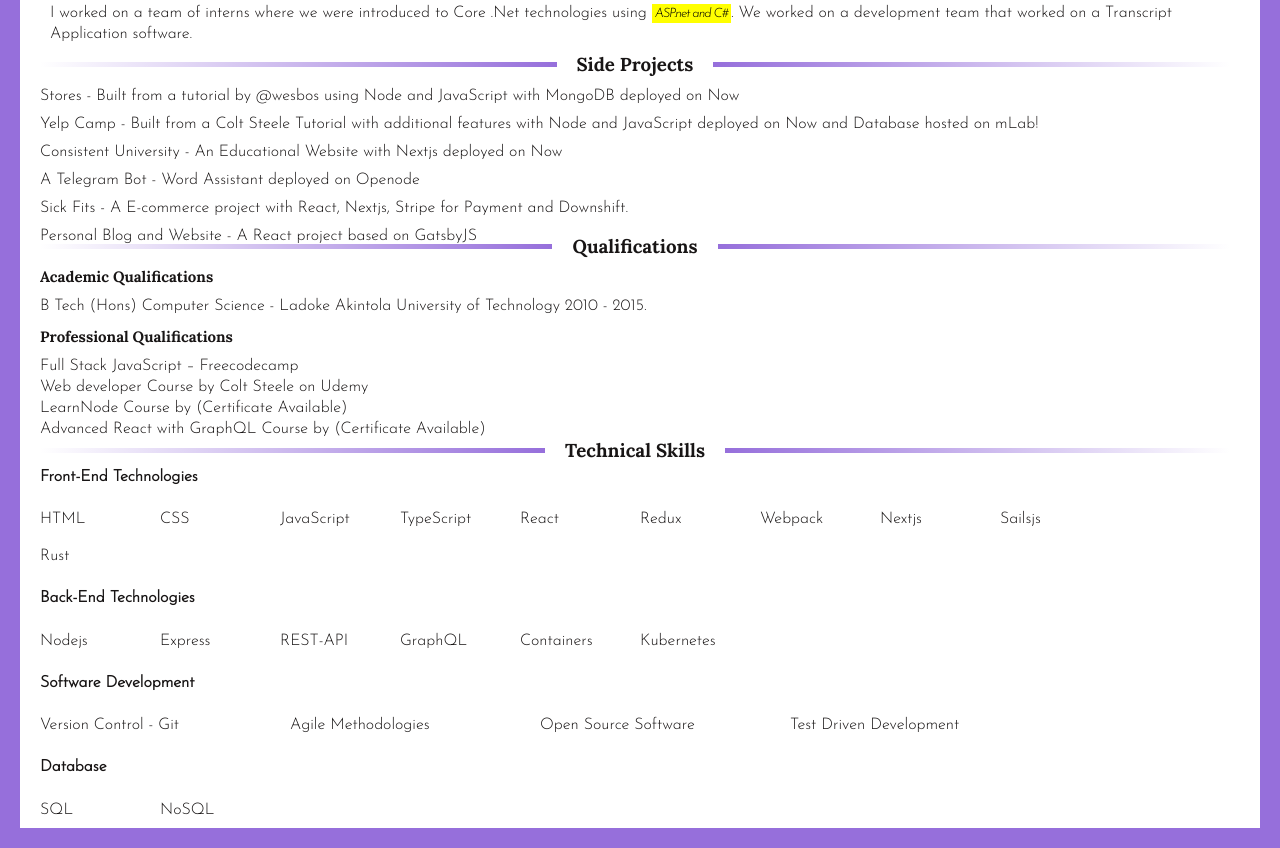
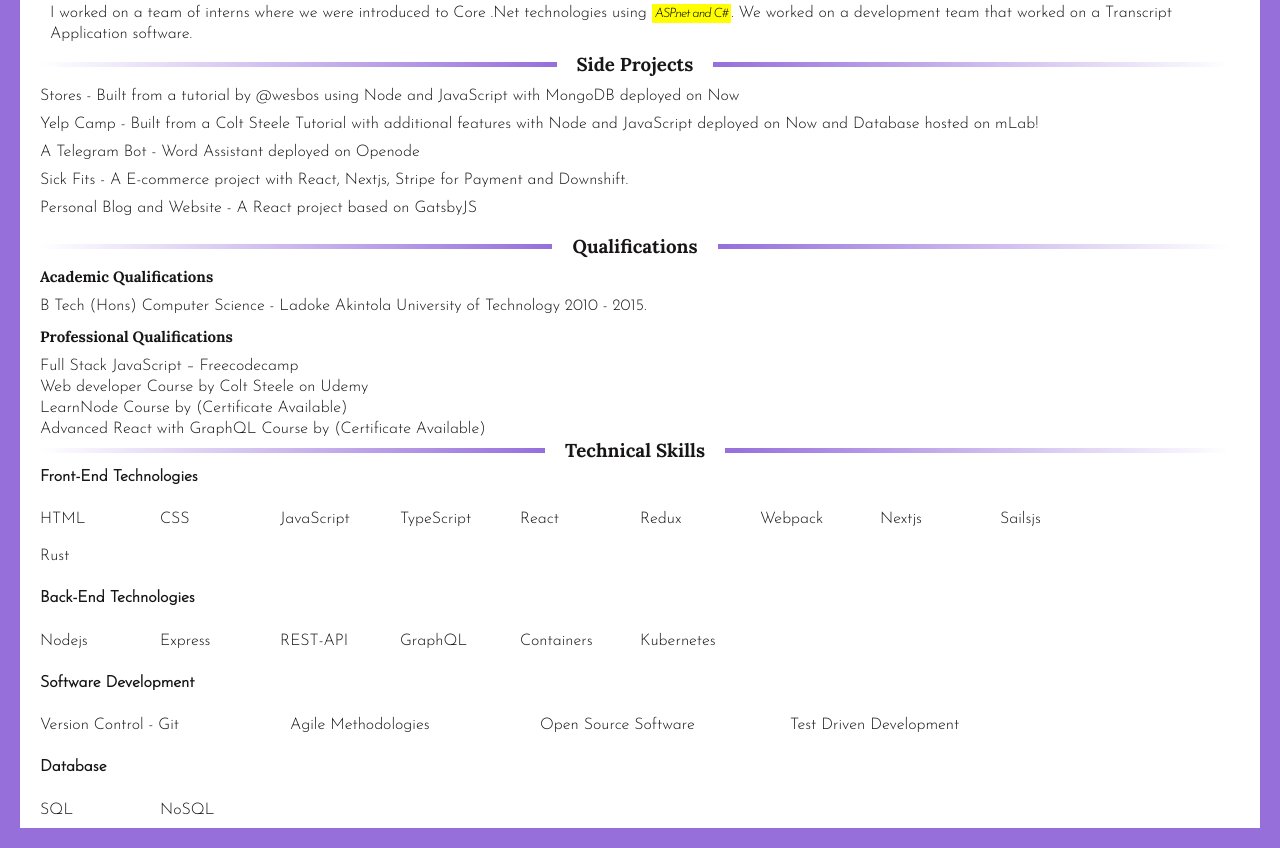
Before and after one commit to Oluwasetemi/master-cv, a website: page index.html in a window 1280 px wide. Shown: the part 1059-1907 px from the top of the page. Drawn offline with Linux system fonts and the light colour scheme.

Commit message:
🐛 FIX: remove the consistent university project

```diff
--- a/index.html
+++ b/index.html
@@ -257,12 +257,6 @@
 				>
 			</p>
 			<p>
-				<a href="https://consistent-university-ppunkmmvej.now.sh/"
-					>Consistent University - An Educational Website with Nextjs
-					deployed on Now</a
-				>
-			</p>
-			<p>
 				<a href="https://t.me/the_word_dico_bot"
 					>A Telegram Bot - Word Assistant deployed on Openode</a
 				>
```
